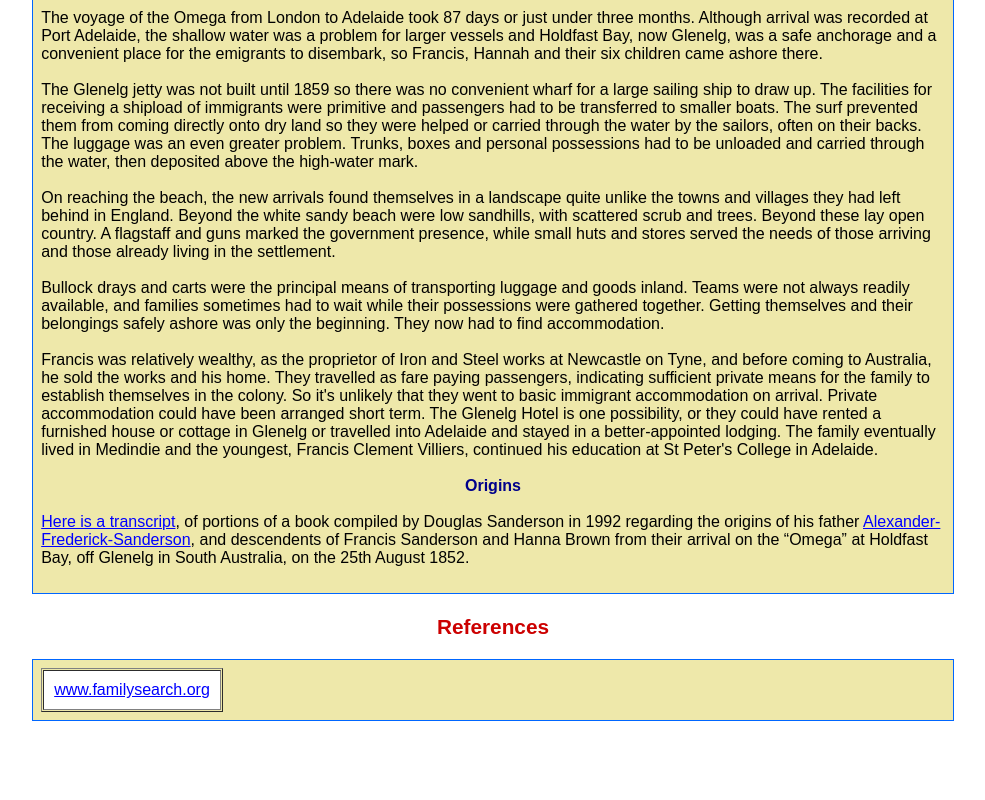
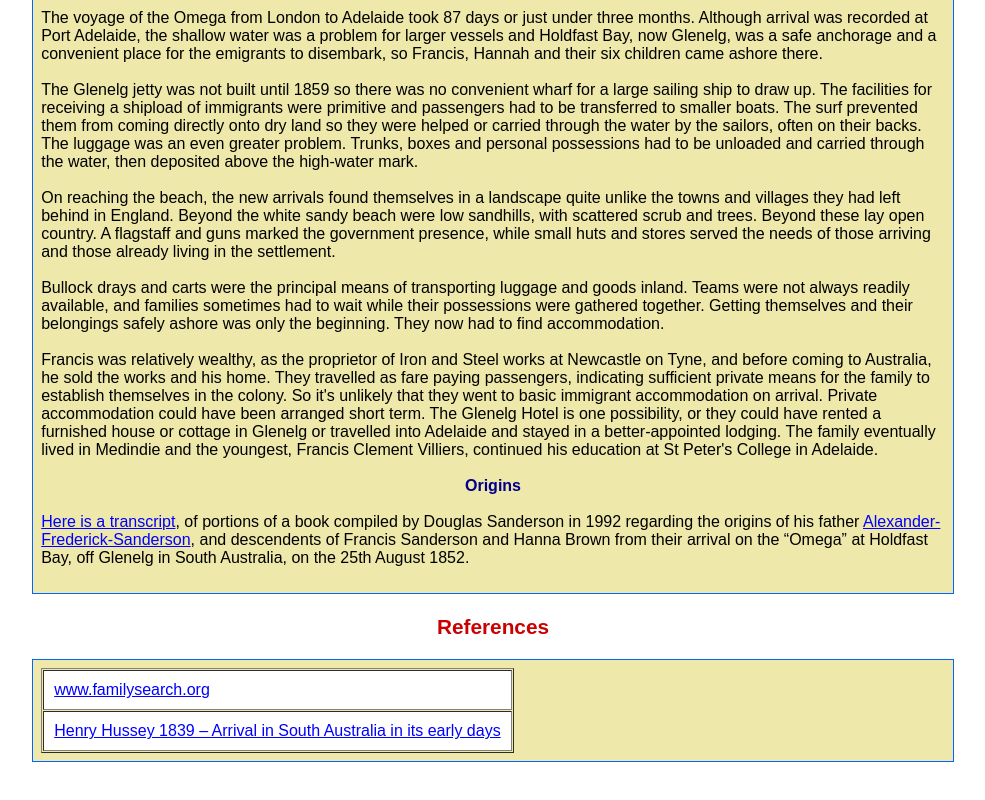
Before and after one commit to jarvis-genealogy/Sanderson-Family, a plain HTML site: page content/persons/Francis-Sanderson.html in a window 1280 px wide. Shown: the part 707-1507 px from the top of the page, without its empty margins (147-1132 px from the left). Drawn offline with Linux system fonts and the light colour scheme.

Commit message:
Update Francis-Sanderson.html

```diff
--- a/content/persons/Francis-Sanderson.html
+++ b/content/persons/Francis-Sanderson.html
@@ -66,6 +66,12 @@ color: #00008B;" >Origins</span><br>
     <a href="https://www.familysearch.org/tree/person/details/MFRX-BRB">www.familysearch.org</a>
   </td>
  </tr>
+ <tr>
+  <td>
+    <a href="https://webfiles.acu.edu/departments/Library/HR/restmov_nov11/www.mun.ca/rels/restmov/texts/hhussey/clace/CLACE03.HTM">Henry Hussey 1839 – Arrival in South Australia in its early days</a>
+  </td>
+ </tr>
+
 </TABLE>
 </p>
 
```
